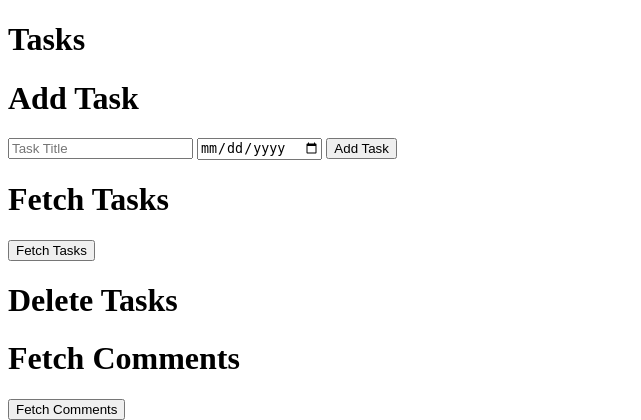
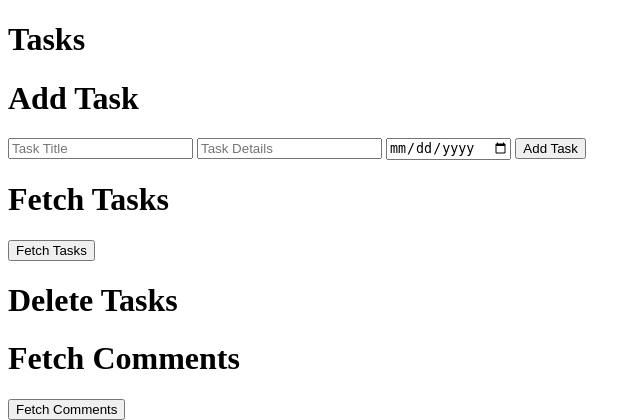
Before and after one commit to Mudit-Nigam/google-suite-task-manager, a Flask app: page /protected_area in a window 1280 px wide. Shown: the top 420 px of the page, without its empty margins (0-641 px from the left). Run offline with Flask 3, Linux system fonts and the light colour scheme; the visitor is signed in with stand-in values (Sample User, id 1).

Commit message:
add details feature

```diff
--- a/app/__init__.py
+++ b/app/__init__.py
@@ -58,6 +58,7 @@ flow = Flow.from_client_config(
 def add_task() -> Union[wrappers.Response, tuple[wrappers.Response, int]]:
     try:
         task_title = request.form.get("title")
+        task_notes = request.form.get("notes")
         task_due = request.form.get("due")
 
         if not task_title:
@@ -72,9 +73,9 @@ def add_task() -> Union[wrappers.Response, tuple[wrappers.Response, int]]:
         if task_due:
             task_due = task_due + "T23:59"
             date = datetime.strptime(task_due, "%Y-%m-%dT%H:%M").isoformat() + "Z"
-            task = {"title": task_title, "due": date}
+            task = {"title": task_title, "notes": task_notes, "due": date}
         else:
-            task = {"title": task_title, "due": None}  # type: ignore
+            task = {"title": task_title, "notes": task_notes, "due": None}  # type: ignore
 
         result = service.tasks().insert(tasklist="@default", body=task).execute()  # type: ignore
         return jsonify({"success": True, "task": result})
@@ -99,9 +100,9 @@ def list_tasks() -> Union[wrappers.Response, tuple[wrappers.Response, int]]:
 
         # Format tasks into a list of dictionaries
         formatted_tasks = [
-            {"id": task["id"], "title": task["title"], "due": task["due"]}
+            {"id": task["id"], "title": task["title"], "notes": task.get("notes"), "due": task["due"]}
             if task.get("due")
-            else {"id": task["id"], "title": task["title"]}
+            else {"id": task["id"], "title": task["title"], "details": task.get("notes")}
             for task in tasks
         ]
         return jsonify(formatted_tasks)
--- a/app/templates/protected_area.html
+++ b/app/templates/protected_area.html
@@ -12,6 +12,7 @@
     <h1>Add Task</h1>
     <form id="addTaskForm">
         <input type="text" id="taskTitle" name="title" placeholder="Task Title">
+        <input type="text" id="taskNotes" name="notes" placeholder="Task Details">
         <input type="date" id="taskDue" name="due" placeholder="Enter the due date">
         <button type="submit">Add Task</button>
     </form>
@@ -32,18 +33,19 @@
         document.getElementById("addTaskForm").addEventListener("submit", function(event) {
             event.preventDefault();
             const taskTitle = document.getElementById("taskTitle").value;
+            const taskNotes = document.getElementById("taskNotes").value;
             const dtt = document.getElementById('taskDue').value;
-            addTask(taskTitle, dtt);
+            addTask(taskTitle, taskNotes, dtt);
         });
 
-        async function addTask(title, dtt) {
+        async function addTask(title, notes, dtt) {
             try {
                 const response = await fetch("/add_task", {
                     method: "POST",
                     headers: {
                         "Content-Type": "application/x-www-form-urlencoded"
                     },
-                    body: `title=${encodeURIComponent(title)}&due=${encodeURIComponent(dtt)}`
+                    body: `title=${encodeURIComponent(title)}&notes=${encodeURIComponent(notes)}&due=${encodeURIComponent(dtt)}`
                 });
                 const data = await response.json();
                 // Handle response data as needed
@@ -68,6 +70,9 @@
                         li.textContent = `Task Name: ${task.title} (Due: ${formattedDueDate})`;
                     } else{
                         li.textContent = `Task Name: ${task.title}`;
+                    }
+                    if (task.details) {
+                        li.textContent += ` (Details: ${task.details})`;
                     }
                     const deleteButton = document.createElement("button");
                     deleteButton.textContent = "Delete";
```
